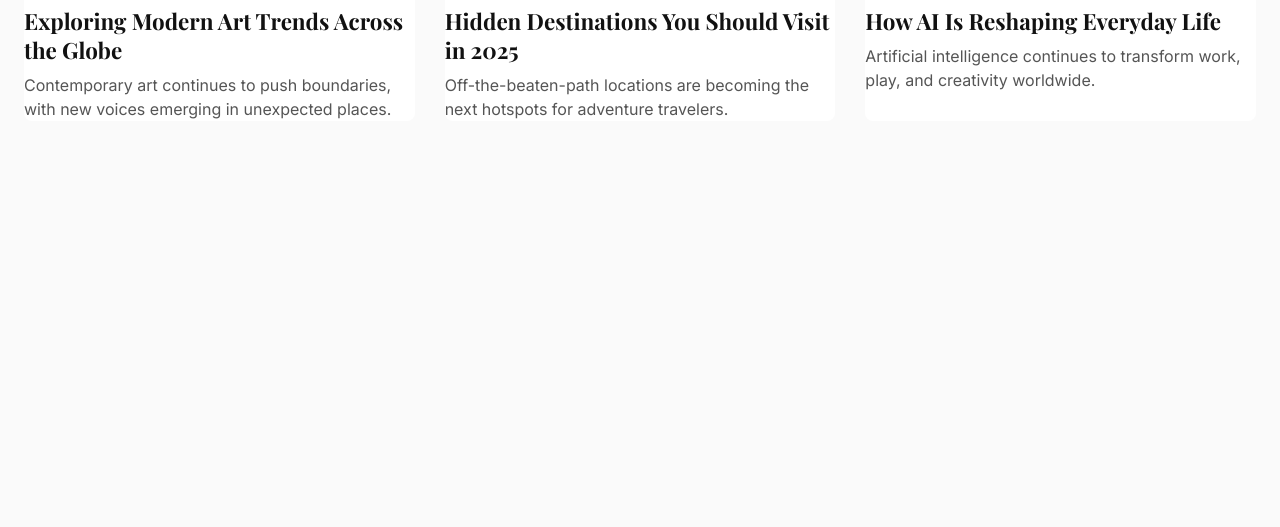
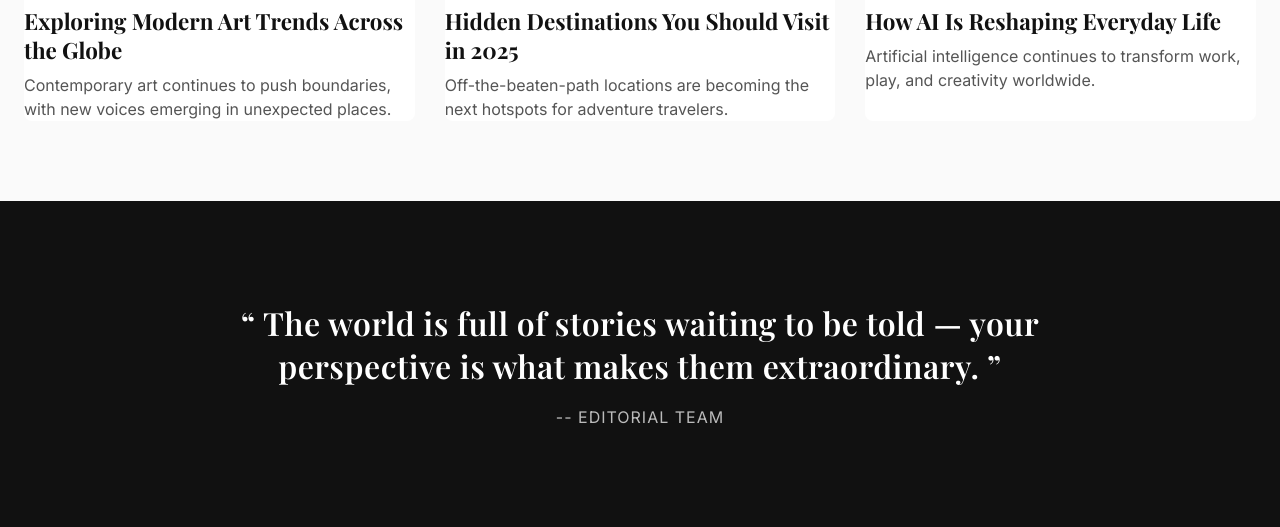
Before and after one commit to babul101/Magazine, a plain HTML site: page index.html in a window 1280 px wide. Shown: the part 2585-3112 px from the top of the page. Before the commit the page ends 2786 px from the top, so only its background shows below. Drawn offline with nearby package versions, Linux system fonts and the light colour scheme.

Commit message:
Blockquote Implemented

```diff
--- a/index.html
+++ b/index.html
@@ -283,6 +283,18 @@
           </article>
         </div>
       </section>
+      <!-- Quote Block -->
+       <section class="quote-block">
+        <div class="quote-container">
+          <blockquote class="easy-quote">
+             The world is full of stories waiting to be told —
+            your perspective is what makes them extraordinary.
+          </blockquote>
+          <p class="quote-author">
+            -- Editorial Team
+          </p>
+        </div>
+       </section>
     </main>
   </body>
 </html>
--- a/styles/components.css
+++ b/styles/components.css
@@ -2,7 +2,7 @@
 
 .logo a {
   text-decoration: none;
-    font-family: "Playfair Display",serif;
+  font-family: "Playfair Display", serif;
   font-size: 2.2rem;
   font-weight: 700;
   color: #111;
@@ -59,7 +59,7 @@
 
 /* Responsive Nav Layout */
 
-@media (max-width:900px) {
+@media (max-width: 900px) {
   .main-nav ul {
     flex-wrap: wrap;
     justify-content: center;
@@ -70,7 +70,7 @@
   }
 }
 
-@media (max-width:600px){
+@media (max-width: 600px) {
   .main-nav ul {
     gap: 16px;
   }
@@ -96,7 +96,7 @@
 }
 
 .hero-title {
-    font-family: "Playfair Display",serif;
+  font-family: "Playfair Display", serif;
   font-size: 2.8rem;
   line-height: 1.2;
   color: #111;
@@ -127,7 +127,7 @@
 
 /* Responsive Layout */
 
-@media (max-width:600px){
+@media (max-width: 600px) {
   .hero-title {
     font-size: 2.2rem;
   }
@@ -158,7 +158,7 @@
 
 .story-title {
   font-size: 1.3rem;
-    font-family: "Playfair Display",serif;
+  font-family: "Playfair Display", serif;
   margin-bottom: 10px;
   color: #111;
   line-height: 1.3;
@@ -180,7 +180,6 @@
   color: #d72368;
 }
 
-
 /* Editors Picks */
 
 .pick-tag {
@@ -194,11 +193,10 @@
   margin-bottom: 12px;
   font-weight: 600;
   letter-spacing: 0.5px;
-
 }
 
 .pick-title {
-    font-family: "Playfair Display",serif;
+  font-family: "Playfair Display", serif;
   font-size: 1.5rem;
   margin-bottom: 12px;
   color: #111;
@@ -224,7 +222,7 @@
   position: absolute;
   bottom: 15px;
   left: 20px;
-    font-family: "Playfair Display",serif;
+  font-family: "Playfair Display", serif;
   color: #fff;
   font-size: 1.5rem;
   font-weight: 700;
@@ -240,7 +238,7 @@
   bottom: 0;
   width: 100%;
   height: 45%;
-    background: linear-gradient(to top ,rgba(0,0,0,0.75),rgba(0,0,0,0));
+  background: linear-gradient(to top, rgba(0, 0, 0, 0.75), rgba(0, 0, 0, 0));
   z-index: 1;
 }
 
@@ -265,7 +263,7 @@
 }
 
 .latest-title {
-    font-family: "Playfair Display",serif;
+  font-family: "Playfair Display", serif;
   font-size: 1.4rem;
   margin-bottom: 8px;
   color: #111;
@@ -283,3 +281,47 @@
   cursor: pointer;
   color: #d72368;
 }
+
+/* Quote Block Component */
+
+.quote-block blockquote {
+  color: #fff;
+  font-family: "Playfair Display", serif;
+  font-size: 2rem;
+  font-weight: 300;
+  margin-bottom: 20px;
+  letter-spacing: 0.5px;
+  position: relative;
+}
+
+.quote-author {
+  color: #bbb;
+  font-size: 1rem;
+  letter-spacing: 1px;
+  text-transform: uppercase;
+}
+
+.easy-quote {
+  quotes: "“" "”";
+  font-family: "Playfair Display", serif;
+  font-size: 2rem;
+  font-weight: 300;
+  color: #fff;
+}
+
+.easy-quote::before {
+  content: open-quote;
+}
+.easy-quote::after {
+  content: close-quote;
+}
+
+
+.quote-container {
+    animation: fadeIn 1.2s ease-in-out;
+}
+
+@keyframes fadeIn {
+    from {opacity: 0;transform:translateY(20px)}
+    to {opacity: 1;transform:translateY(0) ;}
+}
--- a/styles/layout.css
+++ b/styles/layout.css
@@ -4,7 +4,7 @@ header {
   width: 100%;
   background: #ffffff;
   border-bottom: 1px solid #e4e4e4;
-    box-shadow: 0 1px 20px rgba(0,0,0,0.03);
+  box-shadow: 0 1px 20px rgba(0, 0, 0, 0.03);
 }
 
 .header-top {
@@ -18,7 +18,7 @@ header {
 
 /* Responsive Layout */
 
-@media (max-width:900px){
+@media (max-width: 900px) {
   .header-top {
     flex-direction: column;
     gap: 20px;
@@ -58,7 +58,7 @@ header {
 
 /* Responsive Behaviour */
 
-@media (max-width:900px){
+@media (max-width: 900px) {
   .hero-content {
     flex-direction: column;
     text-align: center;
@@ -81,7 +81,7 @@ header {
 }
 
 .section-header h2 {
-    font-family: "Playfair Display",serif;
+  font-family: "Playfair Display", serif;
   font-size: 2rem;
   margin-bottom: 30px;
   color: #111;
@@ -91,7 +91,7 @@ header {
 
 .stories-grid {
   display: grid;
-    grid-template-columns: repeat(3,1fr);
+  grid-template-columns: repeat(3, 1fr);
   gap: 35px;
 }
 
@@ -114,13 +114,13 @@ header {
 
 /* Responsive Layout */
 
-@media (max-width:900px){
+@media (max-width: 900px) {
   .stories-grid {
-        grid-template-columns: repeat(2,1fr);
+    grid-template-columns: repeat(2, 1fr);
   }
 }
 
-@media (max-width:600px){
+@media (max-width: 600px) {
   .stories-grid {
     grid-template-columns: 1fr;
   }
@@ -157,7 +157,7 @@ header {
 
 /* Responsive */
 
-@media (max-width:900px){
+@media (max-width: 900px) {
   .pick-card {
     flex-direction: column;
     text-align: center;
@@ -178,7 +178,7 @@ header {
 
 .category-grid {
   display: grid;
-    grid-template-columns: repeat(4,1fr);
+  grid-template-columns: repeat(4, 1fr);
   gap: 30px;
 }
 
@@ -198,13 +198,13 @@ header {
 
 /* Responsive layout */
 
-@media (max-width:900px){
+@media (max-width: 900px) {
   .category-grid {
-        grid-template-columns: repeat(2,1fr);
+    grid-template-columns: repeat(2, 1fr);
   }
 }
 
-@media (max-width:500px){
+@media (max-width: 500px) {
   .category-grid {
     grid-template-columns: 1fr;
   }
@@ -223,7 +223,7 @@ header {
 
 .stories-list {
   display: grid;
-    grid-template-columns: repeat(3,1fr);
+  grid-template-columns: repeat(3, 1fr);
   gap: 30px;
 }
 
@@ -243,13 +243,13 @@ header {
 
 /* Responsive layout */
 
-@media (max-width:900px){
+@media (max-width: 900px) {
   .stories-list {
-        grid-template-columns: repeat(2,1fr);
+    grid-template-columns: repeat(2, 1fr);
   }
 }
 
-@media (max-width:600px){
+@media (max-width: 600px) {
   .stories-list {
     grid-template-columns: 1fr;
   }
@@ -257,3 +257,20 @@ header {
     height: 220px;
   }
 }
+
+/* Quote Block layout */
+
+.quote-block {
+  width: 100%;
+  background: #111;
+  padding: 100px 20px;
+  display: flex;
+  justify-content: center;
+  align-items: center;
+}
+
+.quote-container {
+  max-width: 900px;
+  text-align: center;
+  padding: 0 20px;
+}
```
Lines whose indentation alone changed are shown as unchanged.
